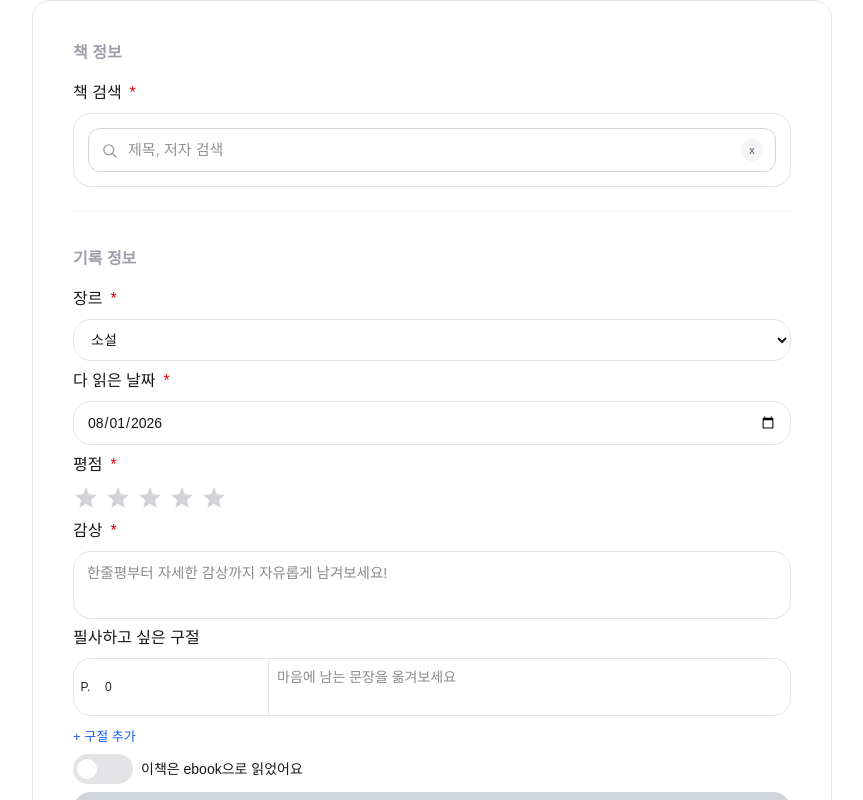
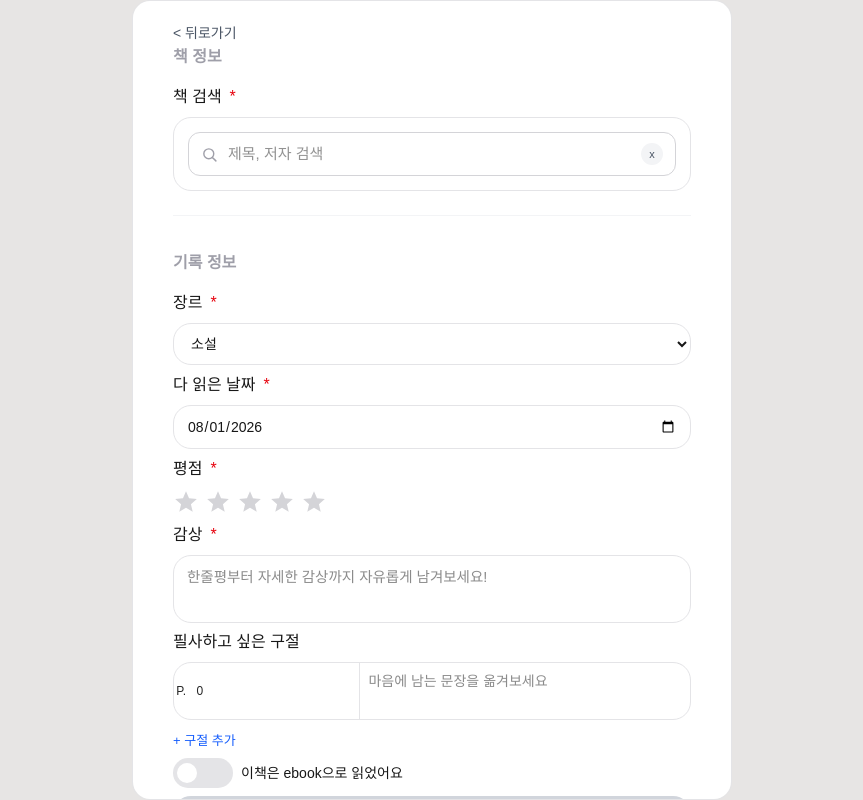
Before and after one commit to hsw824/book-book-book, a Next.js app: page /records/new in a window 1280 px wide. Shown: the top 800 px of the page, without its empty margins (208-1071 px from the left). Built offline with nearby package versions, Linux system fonts and the light colour scheme.

Commit message:
feat: 메뉴 별 뒤로 가기 버튼 추가

```diff
--- a/src/components/Form.tsx
+++ b/src/components/Form.tsx
@@ -15,6 +15,8 @@ import { Rating, RATINGS } from '@/constant/rate';
 import { Genre, GENRES } from '@/constant/genre';
 import { format } from 'date-fns';
 import { useRouter } from 'next/navigation';
+import { ROUTE } from '@/constant/path';
+import Link from 'next/link';
 
 const RATING_TEXTS = ['별로예요', '아쉬워요', '보통이에요', '좋아요', '최고예요'];
 
@@ -83,11 +85,17 @@ export function Form({ editFormData, mode, id }: { editFormData?: BookForm; mode
     }
   };
 
+  const moveToHref = mode === 'create' ? ROUTE.HOME : `/records/${id}`;
+
   return (
+    <div className="flex h-full w-full flex-col items-center justify-center bg-stone-200">
       <form
-      className="mx-auto h-300 w-200 rounded-[18px] border border-solid border-zinc-200 p-10"
+        className="h-200 w-150 overflow-scroll rounded-[18px] border border-solid border-zinc-200 bg-white px-10 py-5"
         onSubmit={handleSubmit(onSubmit)}
       >
+        <Link className="mb-2 cursor-pointer text-sm text-gray-600" href={moveToHref}>
+          &lt; 뒤로가기
+        </Link>
         <SectionTitle title="책 정보" />
         <BookSearch control={control} isEdit={mode === 'edit'} />
         <hr className="my-6 h-3 w-full text-gray-100" />
@@ -175,6 +183,7 @@ export function Form({ editFormData, mode, id }: { editFormData?: BookForm; mode
           {mode === 'create' ? '기록하기' : '수정하기'}
         </button>
       </form>
+    </div>
   );
 }
 
--- a/src/components/RecordDetail.tsx
+++ b/src/components/RecordDetail.tsx
@@ -12,6 +12,8 @@ import { useState } from 'react';
 import { useRouter } from 'next/navigation';
 import { useDeleteRecordMutation } from '@/hooks/useRecordMutation';
 import toast from 'react-hot-toast';
+import Link from 'next/link';
+import { ROUTE } from '@/constant/path';
 
 export function RecordDetail({ id }: { id: string }) {
   const { data: recordData } = useSuspenseQuery(recordQueryOption.record(id));
@@ -24,15 +26,18 @@ export function RecordDetail({ id }: { id: string }) {
       await deleteMutationAsync(id);
       toast.success('삭제되었습니다.');
       setOpen(false);
-      router.push('/');
+      router.push(ROUTE.HOME);
     } catch {
       toast.error('오류가 발생했어요. 다시 시도해 주세요.');
     }
   };
 
   return (
-    <div className="flex h-full w-full items-center justify-center bg-stone-200">
+    <div className="flex h-full w-full flex-col items-center justify-center bg-stone-200">
       <div className="h-150 w-135 rounded-[20px] bg-white p-5">
+        <Link href={ROUTE.HOME} className="mb-2 cursor-pointer text-sm text-gray-600">
+          &lt; 목록으로
+        </Link>
         <BookInfoArea recordData={recordData} handleOpen={() => setOpen(true)} id={id} />
         <hr className="mt-4 text-gray-100" />
         <BookReview review={recordData.review} />
--- a/src/components/skeleton/EditRecordFormSkeleton.tsx
+++ b/src/components/skeleton/EditRecordFormSkeleton.tsx
@@ -3,7 +3,8 @@ import 'react-loading-skeleton/dist/skeleton.css';
 
 export function EditRecordFormSkeleton() {
   return (
-    <div className="mx-auto h-300 w-200 rounded-[18px] border border-solid border-zinc-200 p-10">
+    <div className="flex h-full w-full flex-col items-center justify-center bg-stone-200">
+      <div className="h-200 w-150 overflow-scroll rounded-[18px] border border-solid border-zinc-200 bg-white px-10 py-5">
         <p className="mb-4 font-semibold text-zinc-400">책 정보</p>
         <SkeletonFormField title="책 검색" isRequired>
           <Skeleton width="100%" height={92} />
@@ -45,6 +46,7 @@ export function EditRecordFormSkeleton() {
 
         <Skeleton width="100%" height={48} />
       </div>
+    </div>
   );
 }
 
```
Lines whose indentation alone changed are shown as unchanged.
